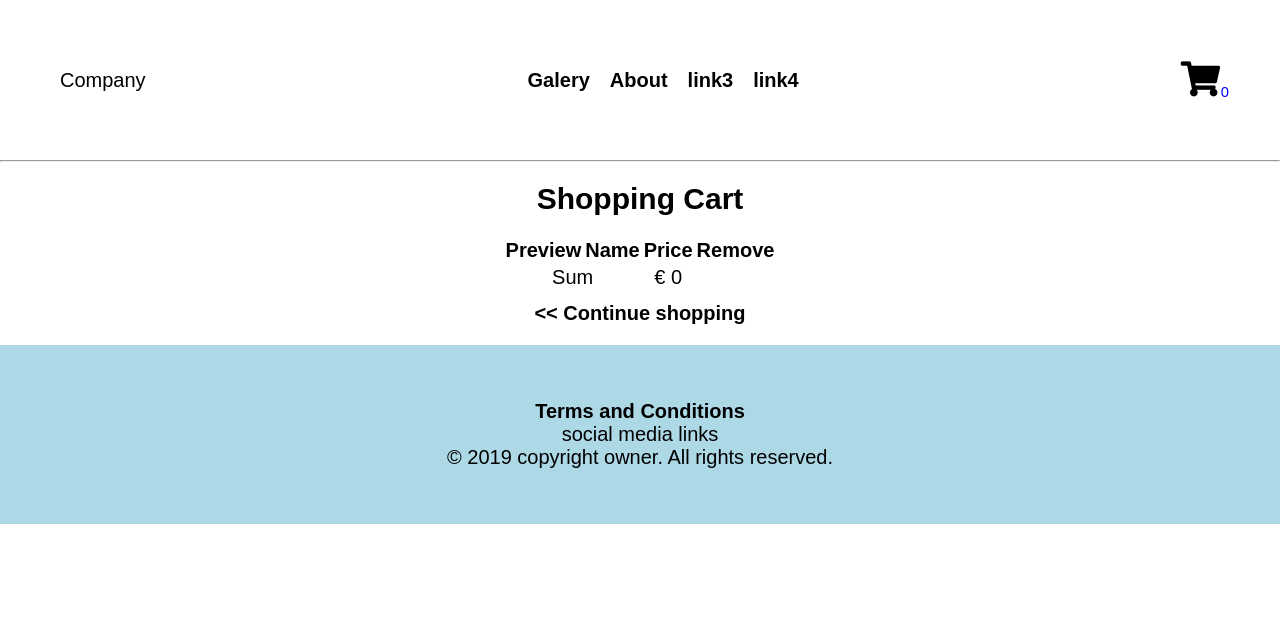
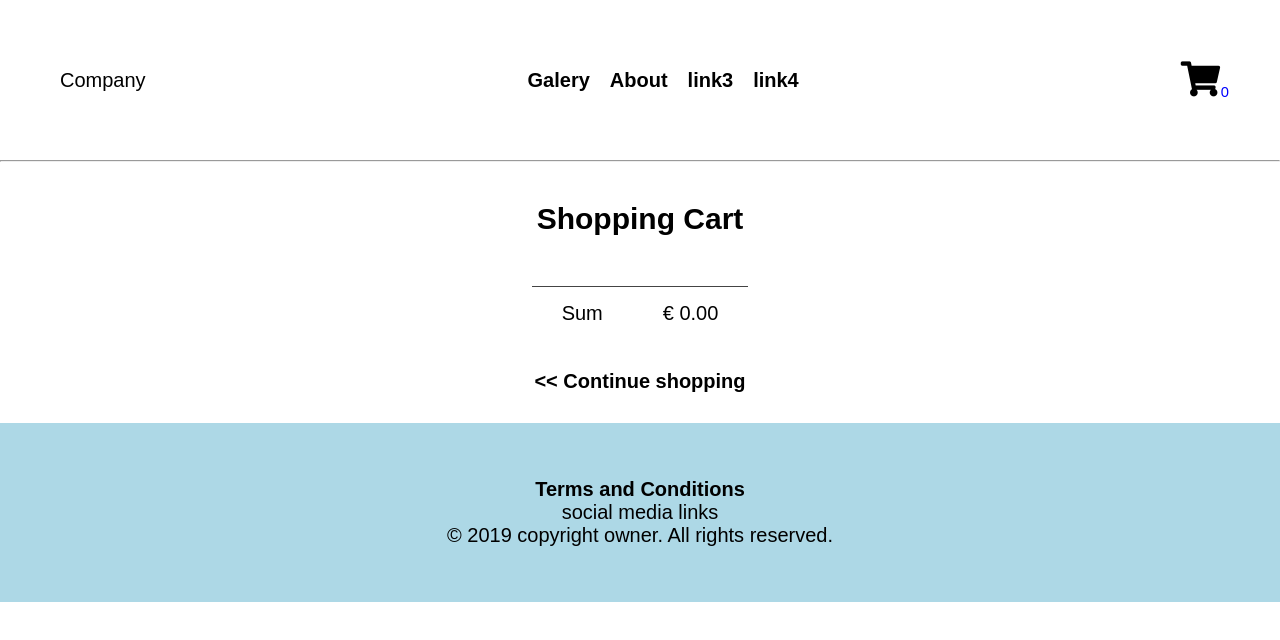
Before and after one commit to jiavu/ecommerce-website_template, a React (Create React App) app: page /cart in a window 1280 px wide. Shown: the top 640 px of the page. Built offline with nearby package versions, Linux system fonts and the light colour scheme.

Commit message:
Styled shopping cart page

```diff
--- a/src/App.js
+++ b/src/App.js
@@ -20,6 +20,12 @@ class App extends Component {
         sum : 0
       }
   }
+
+
+  formatPrice(value) {
+    return parseFloat(Math.round(value * 100) / 100).toFixed(2);
+  }
+
 
   modShopCart = (item) => {
     const shopCartListUpdate = item.inCart?
@@ -47,6 +53,7 @@ class App extends Component {
       }
     });
   }
+
 
   render() {
     return (
@@ -80,7 +87,8 @@ class App extends Component {
                 <ShoppingCart shopCartList= { this.state.shoppingCart.list }
                               shopCartSum={ this.state.shoppingCart.sum }
                               currency={ this.state.currency }
-                              modShopCart={ this.modShopCart }/>
+                              modShopCart={ this.modShopCart }
+                              formatPrice={ this.formatPrice } />
               ) }/>
 
               <Route path="/terms_and_conditions" render={ props => (
--- a/src/components/GaleryItems.js
+++ b/src/components/GaleryItems.js
@@ -6,14 +6,14 @@ class GaleryItem extends Component {
     render() {
 
         return this.props.products.map( (item) => (
+
             <div className="img-container" key={ item.id }>
                 <img src= { item.src } alt={ item.id } className="img-t1" />
                 <h4>{ item.name }</h4>
                 <p>Available: { item.available? "Yes" : "No" }</p>
                 <button type='button'
                         onClick={ this.props.modShopCart.bind(this, item) }
-                        disabled= { item.available? false : true }
-                >
+                        disabled= { item.available? false : true } >
                     { item.inCart? "Remove from Shopping Cart" : "Add to Shopping Cart"}
                 </button>
             </div>
--- a/src/components/ShoppingCart.js
+++ b/src/components/ShoppingCart.js
@@ -7,24 +7,22 @@ import '../styles/shoppingCart.css';
 
 class ShoppingCart extends Component {
 
-    /* Continue:
-        Format prices with function, use
-        parseFloat(Math.round(num3 * 100) / 100).toFixed(2);
-        should display 2 decimals.
-        Where to place this function? In App.js, or here?
-        Could maybe use it for the small ShoppingCartItem as well.
 
-        Oh and what's with Mehrwertsteuer?
-    */
+    // Oh and what's with Mehrwertsteuer?
+
 
     render() {
+
+        const formatPrice = this.props.formatPrice;
+
         return (
             <section>
                 <h1>Shopping Cart</h1>
 
                 <div className="segment flex-center">
-                    <div>
+                    <div className="shop-cart">
                         <table>
+                            {/*
                             <thead>
                                 <tr>
                                     <th>Preview</th>
@@ -33,12 +31,14 @@ class ShoppingCart extends Component {
                                     <th>Remove</th>
                                 </tr>
                             </thead>
+                             */}
                             <tbody>{
                                 this.props.shopCartList.map( (item) => (
                                     <ShoppingCartItem key={item.id}
                                                     item={item}
                                                     curr={ this.props.currency }
-                                                    modShopCart={ this.props.modShopCart }/>
+                                                    modShopCart={ this.props.modShopCart }
+                                                    formatPrice={ formatPrice }/>
                                 ))
                             }</tbody>
                             <tfoot>
@@ -46,14 +46,14 @@ class ShoppingCart extends Component {
                                     <td colSpan="2" >Sum</td>
                                     <td>
                                         { this.props.currency + " "}
-                                        { this.props.shopCartSum }
+                                        { formatPrice(this.props.shopCartSum) }
                                     </td>
                                 </tr>
                             </tfoot>
                         </table>
                     </div>
                 </div>
-                <div>
+                <div className="segment">
                     <Link to="/">&lt;&lt; Continue shopping</Link>
                 </div>
             </section>
@@ -66,7 +66,8 @@ ShoppingCart.propTypes = {
     shopCartList: PropTypes.array.isRequired,
     shopCartSum: PropTypes.number.isRequired,
     currency: PropTypes.string.isRequired,
-    modShopCart: PropTypes.func.isRequired
+    modShopCart: PropTypes.func.isRequired,
+    formatPrice: PropTypes.func.isRequired
 }
 
 export default ShoppingCart;
--- a/src/components/ShoppingCartItem.js
+++ b/src/components/ShoppingCartItem.js
@@ -6,12 +6,13 @@ class ShoppingCartItem extends Component {
     render() {
 
         const item = this.props.item;
+        const formatPrice = this.props.formatPrice;
 
         return (
             <tr>
                 <td><img src= { item.src } alt={ item.id } className="img-shp-cart" /></td>
-                <td>{ item.name }</td>
-                <td>{ this.props.curr } { item.price }</td>
+                <td className="item-name">{ item.name }</td>
+                <td>{ this.props.curr } { formatPrice(item.price) }</td>
                 <td>
                     <button type='button' className='removeButton'
                             onClick={ this.props.modShopCart.bind(this, item) }>
@@ -27,7 +28,8 @@ class ShoppingCartItem extends Component {
 ShoppingCartItem.propTypes = {
     item: PropTypes.object.isRequired,
     curr: PropTypes.string.isRequired,
-    modShopCart: PropTypes.func.isRequired
+    modShopCart: PropTypes.func.isRequired,
+    formatPrice: PropTypes.func.isRequired
 }
 
 
--- a/src/data/data_example.js
+++ b/src/data/data_example.js
@@ -18,7 +18,7 @@ const dataExample = {
             /* src : "../src/data/img_prev/id_002_250x250.png", */
             src : "https://via.placeholder.com/250/0000FF/FFFFFF",
             price : 1500.00,
-            available: false,
+            available: true,
             inCart: false
         },
         {
--- a/src/styles/App.css
+++ b/src/styles/App.css
@@ -21,7 +21,7 @@ section {
   padding: 1rem 0;
 }
 h1 {
-  margin-bottom: 1rem;
+  margin: 1rem 0 1.5rem;
 }
 h3 {
   font-size: 0.8rem;
--- a/src/styles/galery.css
+++ b/src/styles/galery.css
@@ -22,6 +22,9 @@ img {
 .img-container {
     margin: 1rem;
 }
+.img-container:hover {
+    transform: scale(1.05);
+}
 .img-t1 {
     width: 16rem; height: 16rem;
     object-fit: contain;
--- a/src/styles/index.css
+++ b/src/styles/index.css
@@ -7,6 +7,7 @@
   --color1-dark: darkblue;
   --color1: blue;             /* try salmon! */
   --color1-light: lightblue;
+  --light: #EEE;
   --lightest: white;
 
   font-family: sans-serif;
--- a/src/styles/shoppingCart.css
+++ b/src/styles/shoppingCart.css
@@ -13,3 +13,30 @@
     border-radius: 50%;
     cursor: pointer;
 }
+.removeButton:hover {
+    background-color: var(--color1);
+}
+
+.img-shp-cart {
+    width: 7rem; height: 7rem;
+    object-fit: contain;
+    /* border: 1px solid var(--dark);
+    padding: 0.3rem; */
+}
+
+.shop-cart table {
+    margin: 1rem;
+    border-collapse: collapse;
+}
+.shop-cart tbody td {
+    padding: 0.5rem 1.5rem;
+}
+.shop-cart tfoot td {
+    padding: 0.75rem 1.5rem;
+}
+.shop-cart tfoot td {
+    border-top: 1px solid var(--dark);
+}
+.shop-cart tbody tr:hover {
+    transform: scale(1.05);
+}
```
